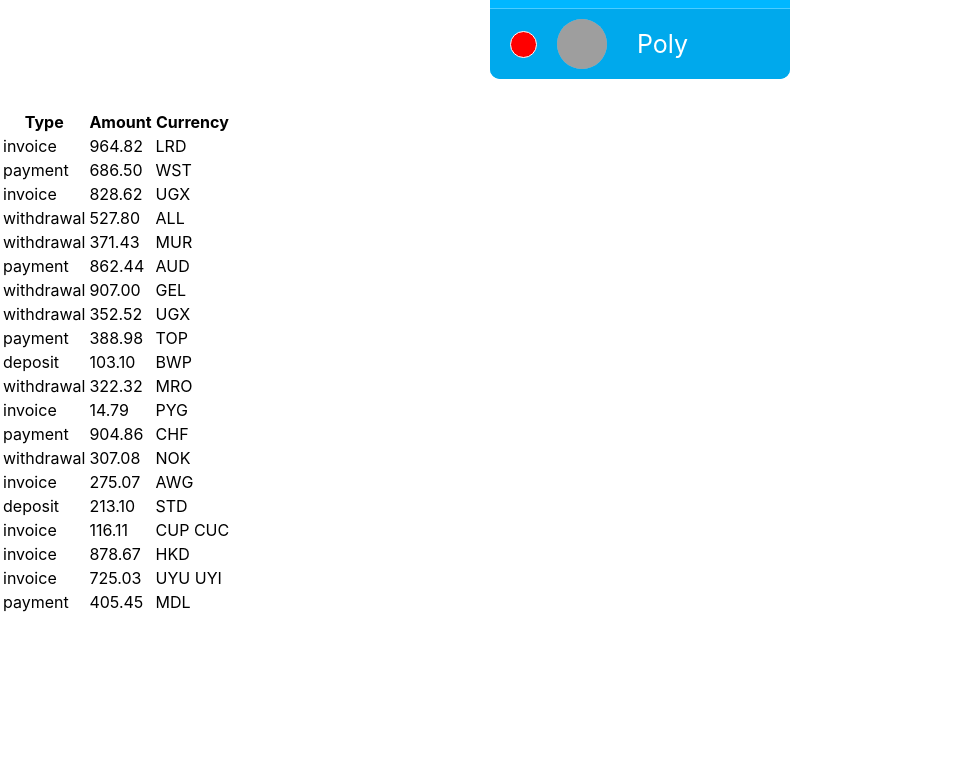
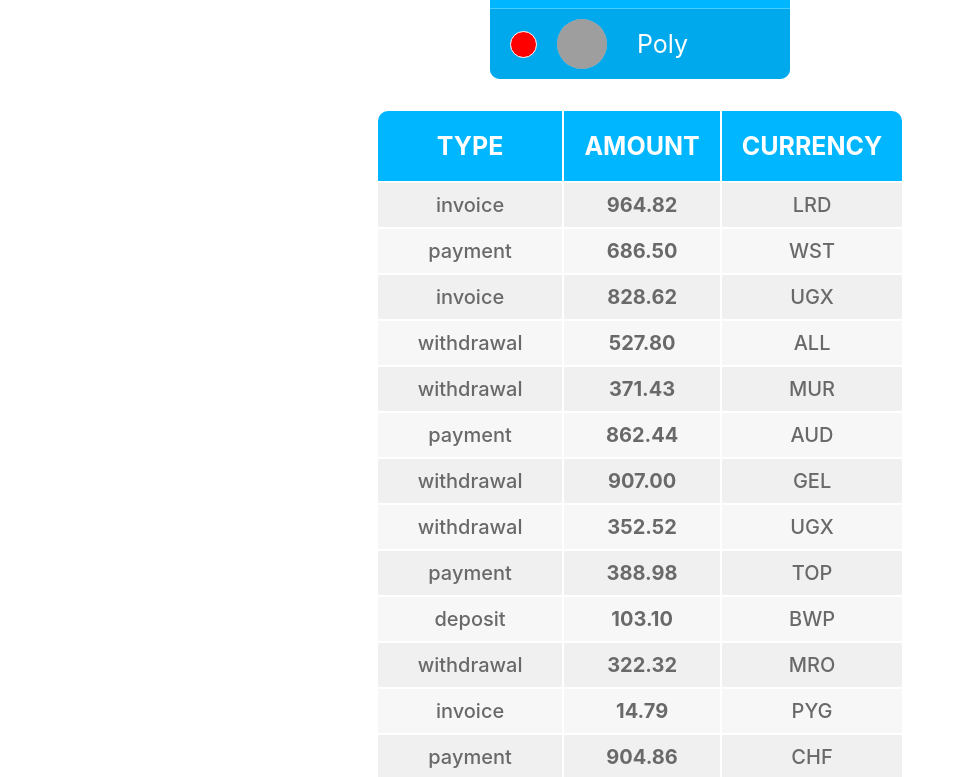
Before and after one commit to rostunho/goit-react-hw-01-components, a React (Create React App) app: page / in a window 1280 px wide. Shown: the part 1003-1780 px from the top of the page, without its empty margins (0-962 px from the left). Before the commit the page ends 1618 px from the top, so only its background shows below. Built offline with nearby package versions, Linux system fonts and the light colour scheme; grey boxes are pictures that could not be loaded.

Commit message:
task-04 complete

```diff
--- a/src/components/TransactionHistory/TransactionHistory.jsx
+++ b/src/components/TransactionHistory/TransactionHistory.jsx
@@ -1,23 +1,23 @@
-import styles from './TransactionHistory.css';
+import styles from './TransactionHistory.module.css';
 import PropTypes from 'prop-types';
 
 function TransactionHistory({ transactions }) {
   return (
     <table className={styles.transactionHistory}>
       <thead>
-        <tr>
-          <th className={styles.tableHead}>Type</th>
-          <th className={styles.tableHead}>Amount</th>
-          <th className={styles.tableHead}>Currency</th>
+        <tr className={styles.tableRow}>
+          <th className={styles.title}>Type</th>
+          <th className={styles.title}>Amount</th>
+          <th className={styles.title}>Currency</th>
         </tr>
       </thead>
       <tbody>
         {transactions.map(({ id, type, amount, currency }) => {
           return (
-            <tr key={id}>
-              <td className={styles.tableData}>{type}</td>
-              <td className={styles.tableData}>{amount}</td>
-              <td className={styles.tableData}>{currency}</td>
+            <tr key={id} className={styles.tableRow}>
+              <td className={styles.type}>{type}</td>
+              <td className={styles.amount}>{amount}</td>
+              <td className={styles.currency}>{currency}</td>
             </tr>
           );
         })}
--- /dev/null
+++ b/src/components/TransactionHistory/TransactionHistory.module.css
@@ -0,0 +1,64 @@
+.transactionHistory {
+  width: 500px;
+  border-radius: 10px;
+  margin: 0 auto 30px;
+  overflow: hidden;
+  /* background-color: tomato; */
+}
+
+.title {
+  font-size: 25px;
+  font-weight: 700;
+  text-align: center;
+  margin: 0;
+  padding: 20px;
+  color: white;
+  text-transform: uppercase;
+
+  background-image: repeating-linear-gradient(
+    to bottom,
+    rgb(0, 183, 255),
+    rgb(0, 183, 255) 10px,
+    rgb(75, 204, 255) 10px,
+    rgb(75, 204, 255) 10.5px
+  );
+}
+
+.title:first-child {
+  border-top-left-radius: 10px;
+}
+.title:last-child {
+  border-top-right-radius: 10px;
+}
+
+.tableRow {
+  font-size: 20px;
+  font-weight: 500;
+  text-align: center;
+  margin: 0 0 10px;
+
+  color: rgb(105, 105, 105);
+  background-color: rgb(240, 240, 240);
+}
+
+.tableRow:nth-child(even) {
+  background-color: rgb(247, 247, 247);
+}
+
+.tableRow td {
+  padding: 10px 20px;
+}
+
+.tableRow:last-child td:first-child {
+  border-bottom-left-radius: 10px;
+}
+.tableRow:last-child td:last-child {
+  border-bottom-right-radius: 10px;
+}
+
+td.type {
+  padding: 10px 40px;
+}
+td.amount {
+  font-weight: 700;
+}
```
Also changed, not shown: src/components/TransactionHistory/TransactionHistory.css (deleted).
